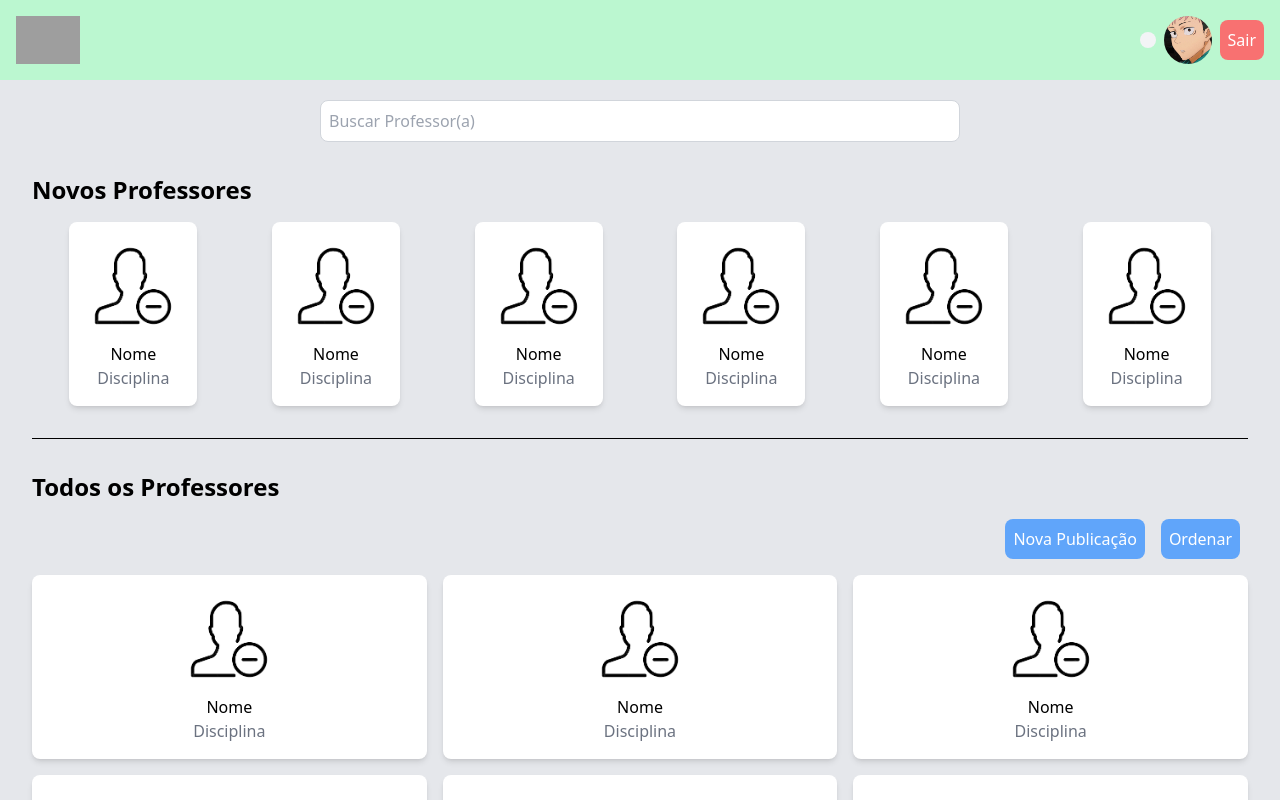
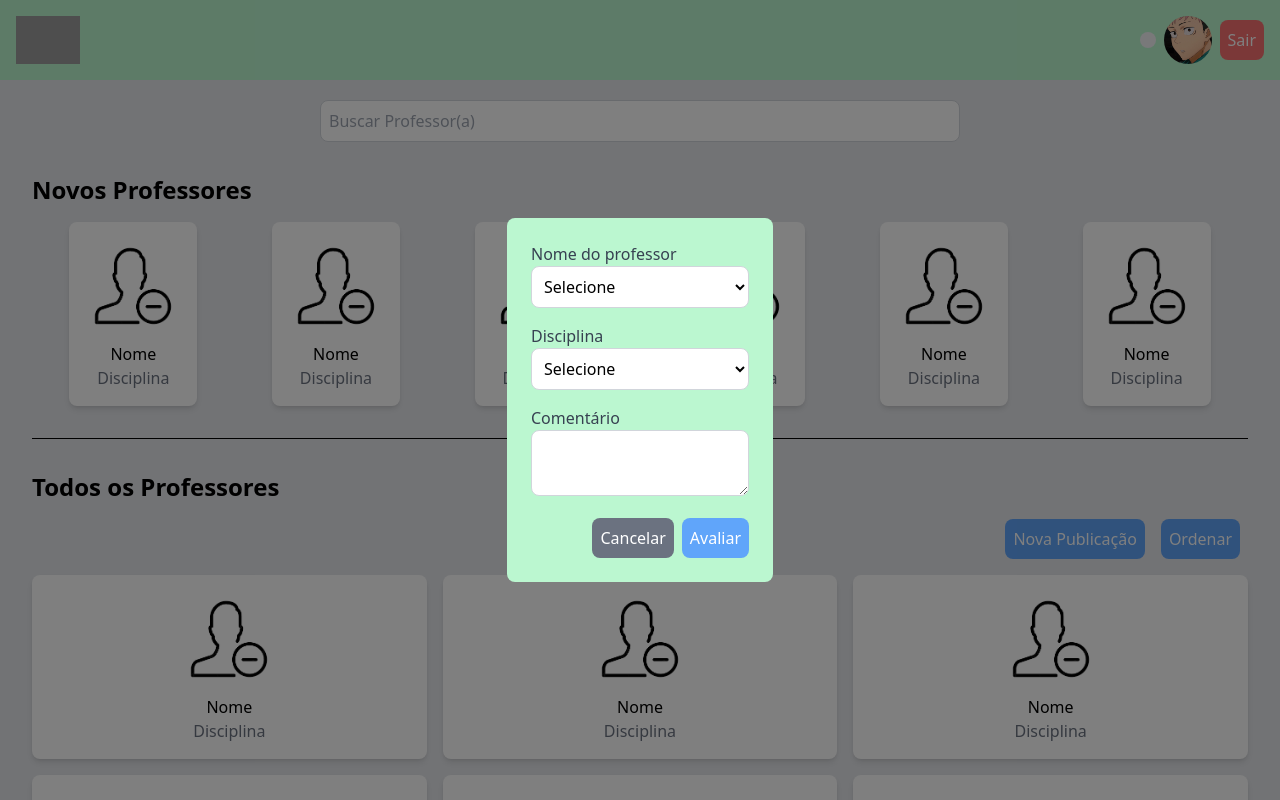
Before and after one commit to BalderLink/Front-Projeto-, a Next.js app: page /feed-logado in a window 1280 px wide. Both pictures are taken after a click on the button "Nova Publicação". Shown: the top 800 px of the page. Built offline with nearby package versions, Linux system fonts and the light colour scheme; grey boxes are pictures that could not be loaded.

Commit message:
:sparkles: feat: fiz o modal de nova publicacao

```diff
--- a/src/pages/feed-logado/index.tsx
+++ b/src/pages/feed-logado/index.tsx
@@ -1,7 +1,10 @@
+import React, { useState } from 'react';
+
 export default function FeedLogado() {
+    const [showModal, setShowModal] = useState(false);
+
     return (
         <main className="text-black bg-gray-200 flex flex-col min-h-screen">
-
             <header className="bg-green-200 flex justify-between items-center p-4">
                 <img src="unb.png" alt="logo" className="h-12" />
                 <div className="flex items-center">
@@ -39,13 +42,14 @@ export default function FeedLogado() {
                     ))}
                 </div>
 
-
                 <hr className="border-black my-8" />
-
 
                 <h2 className="text-2xl font-semibold mb-4">Todos os Professores</h2>
                 <div className="flex justify-end mb-4">
-                    <button className="bg-blue-400 text-white p-2 rounded-lg mx-2">
+                    <button
+                        className="bg-blue-400 text-white p-2 rounded-lg mx-2"
+                        onClick={() => setShowModal(true)}
+                    >
                         Nova Publicação
                     </button>
                     <button className="bg-blue-400 text-white p-2 rounded-lg mx-2">
@@ -66,6 +70,40 @@ export default function FeedLogado() {
                     ))}
                 </div>
             </section>
+
+            {showModal && (
+                <div className="fixed inset-0 bg-black bg-opacity-50 flex justify-center items-center">
+                    <div className="bg-green-200 p-6 rounded-lg">
+                        <div className="mb-4">
+                            <label className="block text-gray-700">Nome do professor</label>
+                            <select className="w-full p-2 rounded-lg bg-white border border-gray-300">
+                                <option>Selecione</option>
+                            </select>
+                        </div>
+                        <div className="mb-4">
+                            <label className="block text-gray-700">Disciplina</label>
+                            <select className="w-full p-2 rounded-lg bg-white border border-gray-300">
+                                <option>Selecione</option>
+                            </select>
+                        </div>
+                        <div className="mb-4">
+                            <label className="block text-gray-700">Comentário</label>
+                            <textarea className="w-full p-2 rounded-lg bg-white border border-gray-300"></textarea>
+                        </div>
+                        <div className="flex justify-end">
+                            <button
+                                className="bg-gray-500 text-white p-2 rounded-lg mx-2"
+                                onClick={() => setShowModal(false)}
+                            >
+                                Cancelar
+                            </button>
+                            <button className="bg-blue-400 text-white p-2 rounded-lg">
+                                Avaliar
+                            </button>
+                        </div>
+                    </div>
+                </div>
+            )}
         </main>
     );
 }
```
